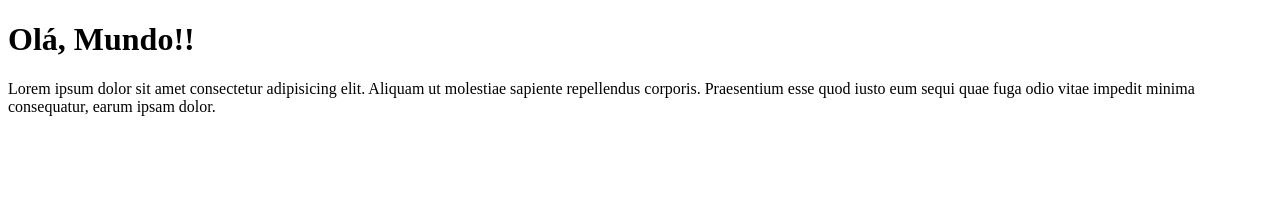
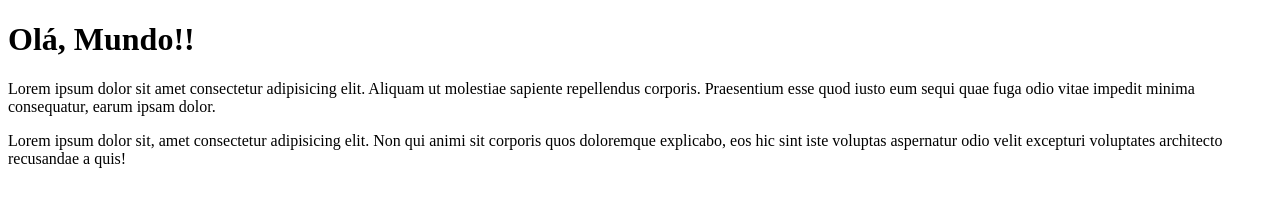
Before and after one commit to NelsonSantosJunior82/Primeiro-Repositorio, a plain HTML site: page site-exemplo/index.html in a window 1280 px wide. Drawn offline with Linux system fonts and the light colour scheme.

Commit message:
adicionei um paragrafo

```diff
--- a/site-exemplo/index.html
+++ b/site-exemplo/index.html
@@ -9,5 +9,6 @@
 <body>
     <h1>Olá, Mundo!!</h1>
     <p>Lorem ipsum dolor sit amet consectetur adipisicing elit. Aliquam ut molestiae sapiente repellendus corporis. Praesentium esse quod iusto eum sequi quae fuga odio vitae impedit minima consequatur, earum ipsam dolor.</p>
+    <p>Lorem ipsum dolor sit, amet consectetur adipisicing elit. Non qui animi sit corporis quos doloremque explicabo, eos hic sint iste voluptas aspernatur odio velit excepturi voluptates architecto recusandae a quis!</p>
 </body>
 </html>
```
